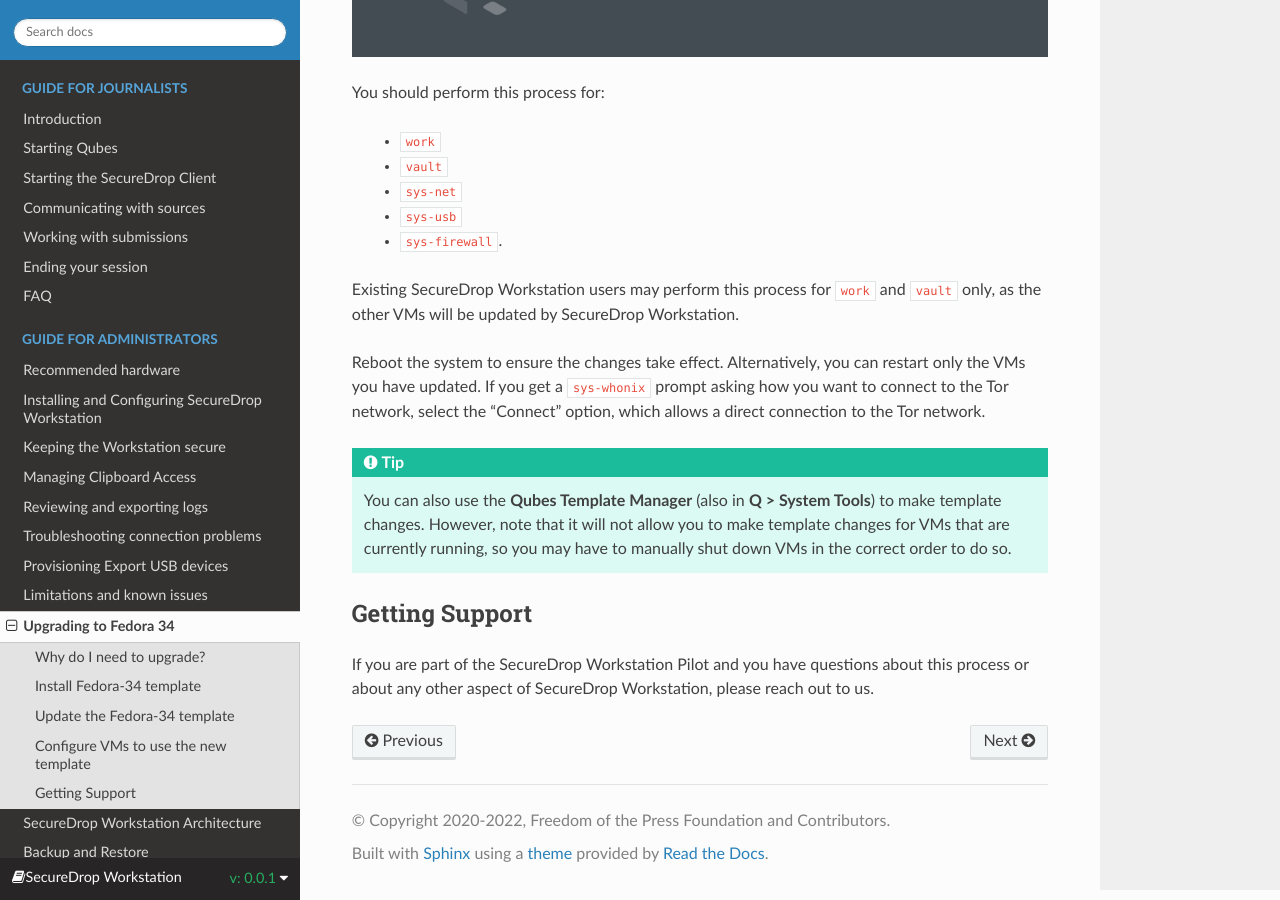
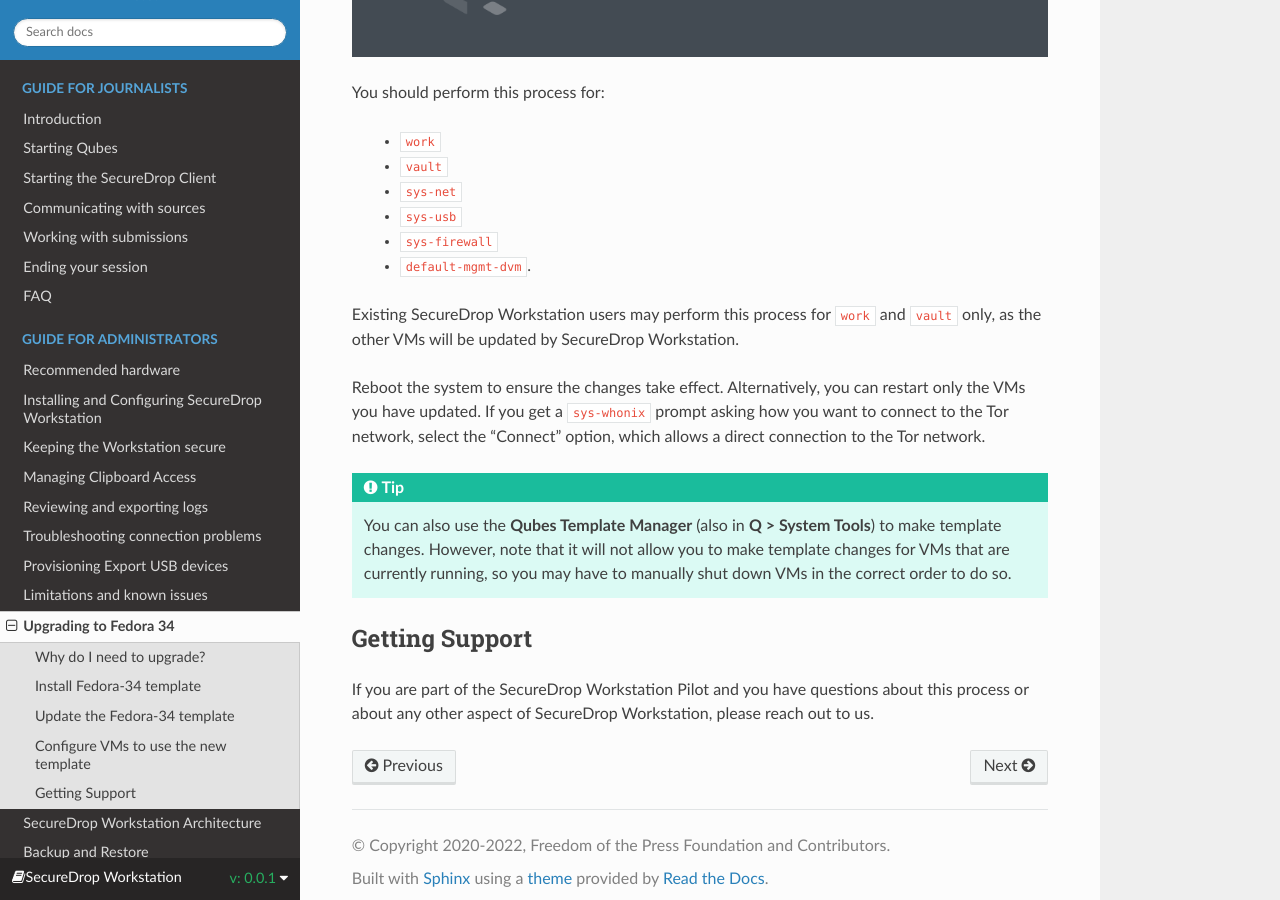
Before and after one commit to freedomofpress/securedrop-workstation-docs, a Sphinx documentation site: the page built from docs/admin/upgrading_fedora.rst, in a window 1280 px wide and 900 px high, scrolled down 1659 px. Built offline with Sphinx 7.4.7 and the Read the Docs theme 2.0.0, drawn with Linux system fonts in a browser that asks for light colours.

Commit message:
recommends changing "default-mgmt-dvm" to use fedora-34 template
This avoids "AttributeError: _scope_id" in the Qubes Updater while using
an obsolete template for "default-mgmt-dvm".

```diff
--- a/docs/admin/upgrading_fedora.rst
+++ b/docs/admin/upgrading_fedora.rst
@@ -64,7 +64,8 @@
   - ``vault``
   - ``sys-net``
   - ``sys-usb``
-  - ``sys-firewall``.
+  - ``sys-firewall``
+  - ``default-mgmt-dvm``.
 
 Existing SecureDrop Workstation users may perform this process for ``work`` and
 ``vault`` only, as the other VMs will be updated by SecureDrop Workstation.
```
